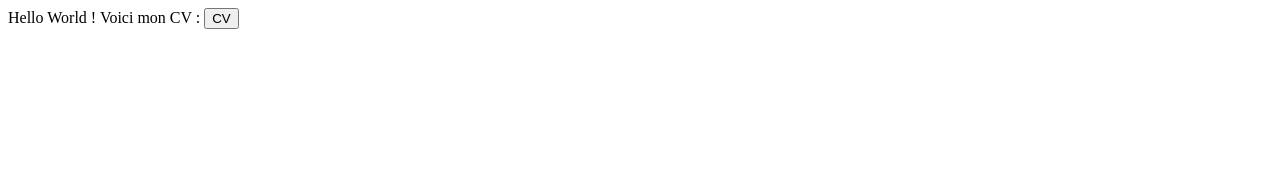
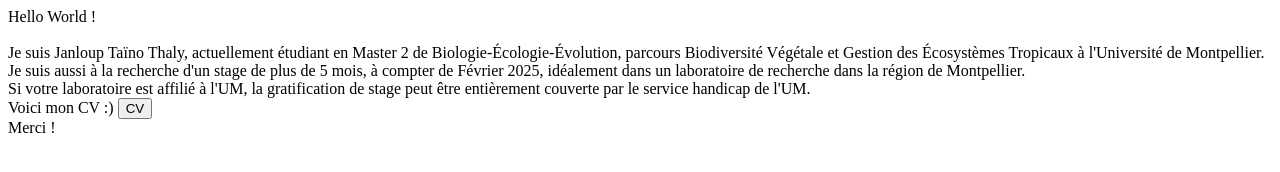
Before and after one commit to TainoT/tainot.github.io, a plain HTML site: page index.html in a window 1280 px wide. Drawn offline with Linux system fonts and the light colour scheme.

Commit message:
Update index.html
Added a quick personal presentation

```diff
--- a/index.html
+++ b/index.html
@@ -5,10 +5,14 @@
     <title> Janloup T. Thaly</title>
   </head>
   <body>
-    Hello World !
-    Voici mon CV :
+    Hello World ! <br>
+    <br>Je suis Janloup Taïno Thaly, actuellement étudiant en Master 2 de Biologie-Écologie-Évolution, parcours Biodiversité Végétale et Gestion des Écosystèmes Tropicaux à l'Université de Montpellier.
+    <br>Je suis aussi à la recherche d'un stage de plus de 5 mois, à compter de Février 2025, idéalement dans un laboratoire de recherche dans la région de Montpellier.
+    <br>Si votre laboratoire est affilié à l'UM, la gratification de stage peut être entièrement couverte par le service handicap de l'UM.
+    <br>Voici mon CV :)
     <a href="https://github.com/TainoT/tainot.github.io/blob/main/Thaly%20Janloup%20Resume.pdf" target="_blank">
       <button> CV </button>
     </a>
+    <br>Merci !
   </body>
 </html>
```
